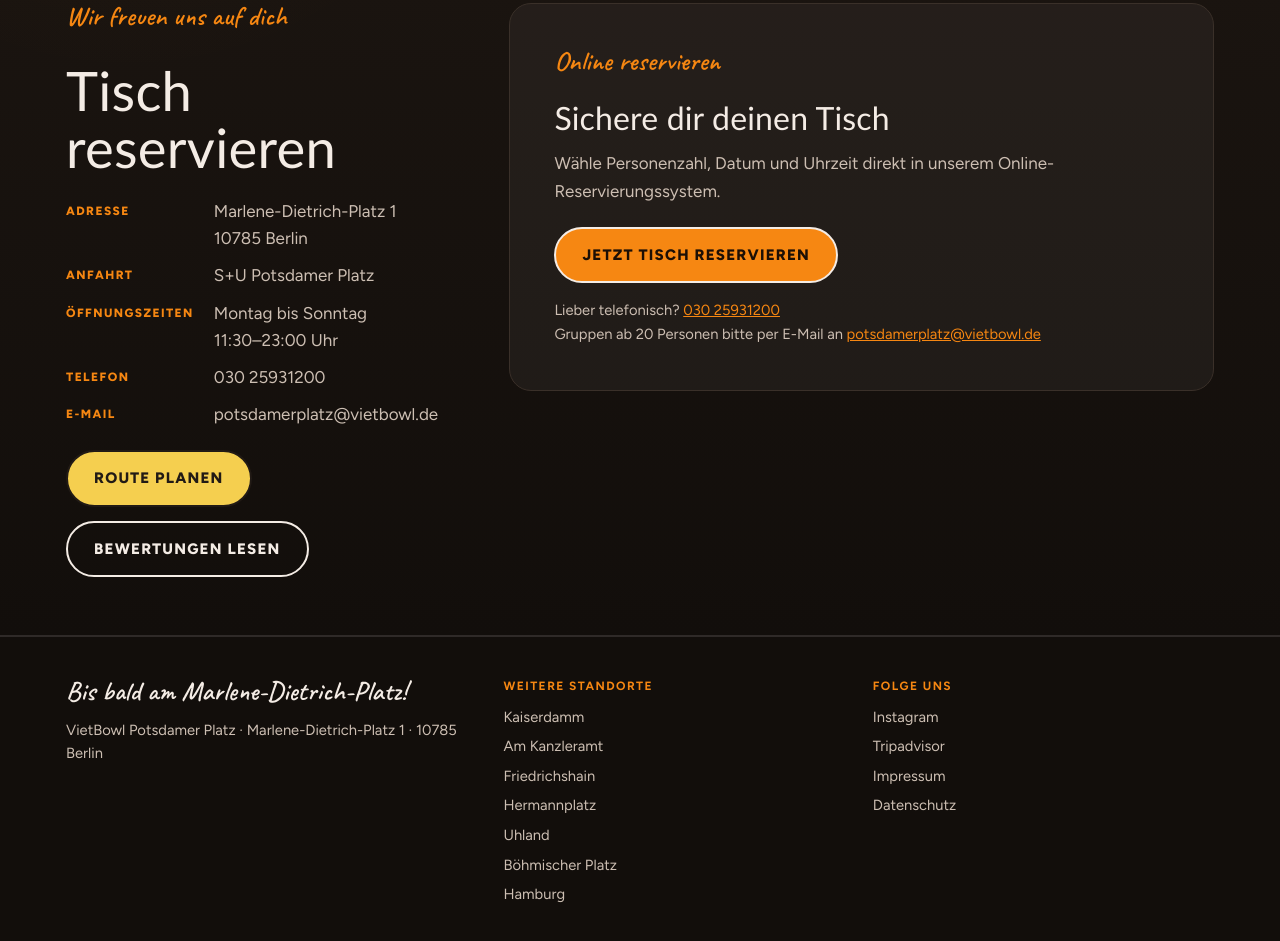
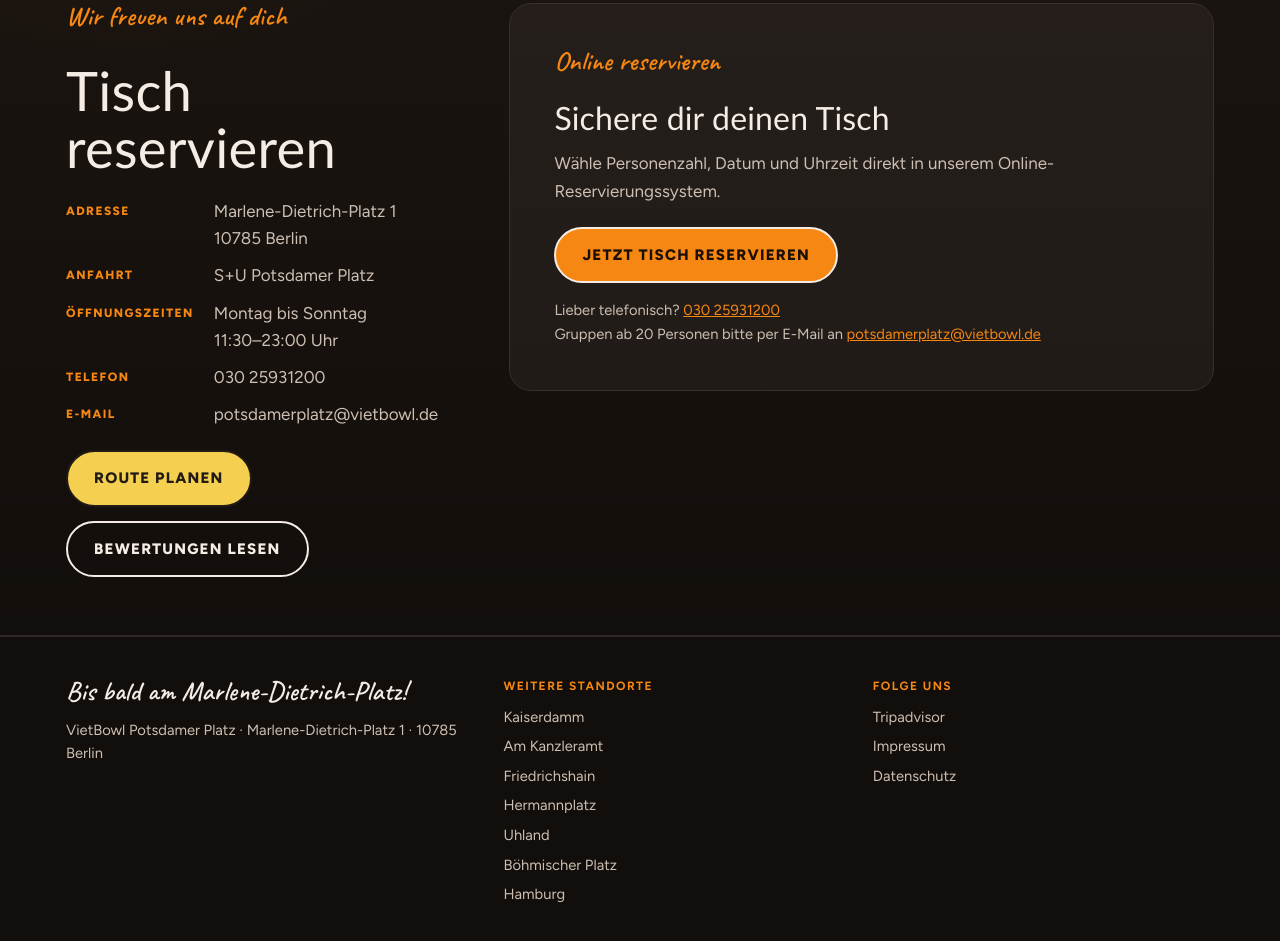
Before and after one commit to nguyenthanhson1709-collab/vietbowlmitte, a plain HTML site: page index.html in a window 1280 px wide. Shown: the part 4557-5498 px from the top of the page. Drawn offline with Linux system fonts and the light colour scheme; animation ran at ten frames a second; a web font is replaced by a local one.

Commit message:
Footer: Instagram-Link entfernt
Co-Authored-By: Claude Opus 5.5 <noreply@anthropic.com>
Claude-Session: https://claude.ai/code/session_01UTAHK54hWYVYi3dmJrCAjN

```diff
--- a/index.html
+++ b/index.html
@@ -684,7 +684,6 @@ footer .sign { font-family: var(--f-hand); font-size: 1.7rem; color: var(--on-he
     <div>
       <h4>Folge uns</h4>
       <ul>
-        <li><a href="https://www.instagram.com/vietbowl.kaiserdamm/" target="_blank" rel="noopener">Instagram</a></li>
         <li><a href="https://www.tripadvisor.de/Restaurant_Review-g187323-d17441225-Reviews-Viet_Bowl-Berlin.html" target="_blank" rel="noopener">Tripadvisor</a></li>
         <li><a href="https://vietbowl.de/impressum/" target="_blank" rel="noopener">Impressum</a></li>
         <li><a href="https://vietbowl.de/datenschutz/" target="_blank" rel="noopener">Datenschutz</a></li>
```
